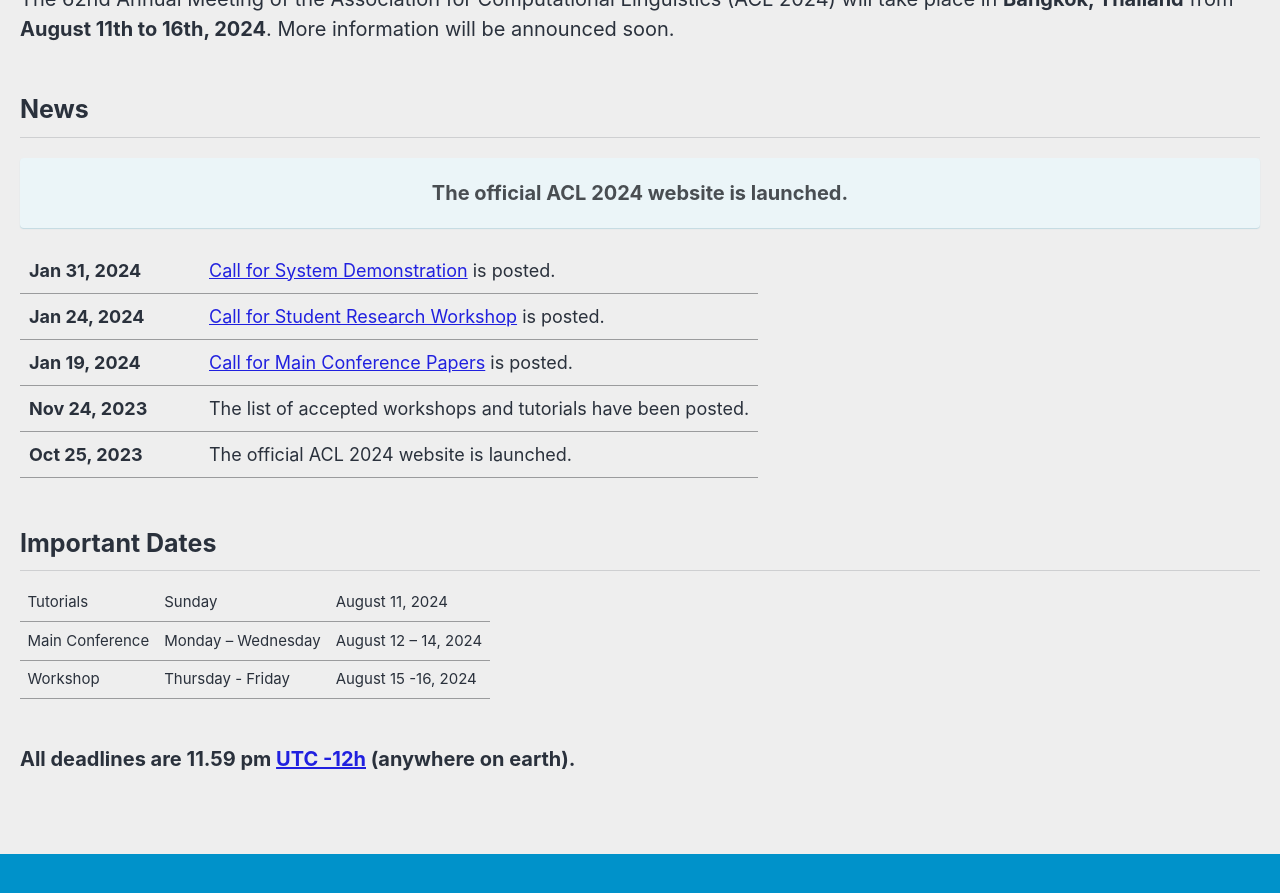
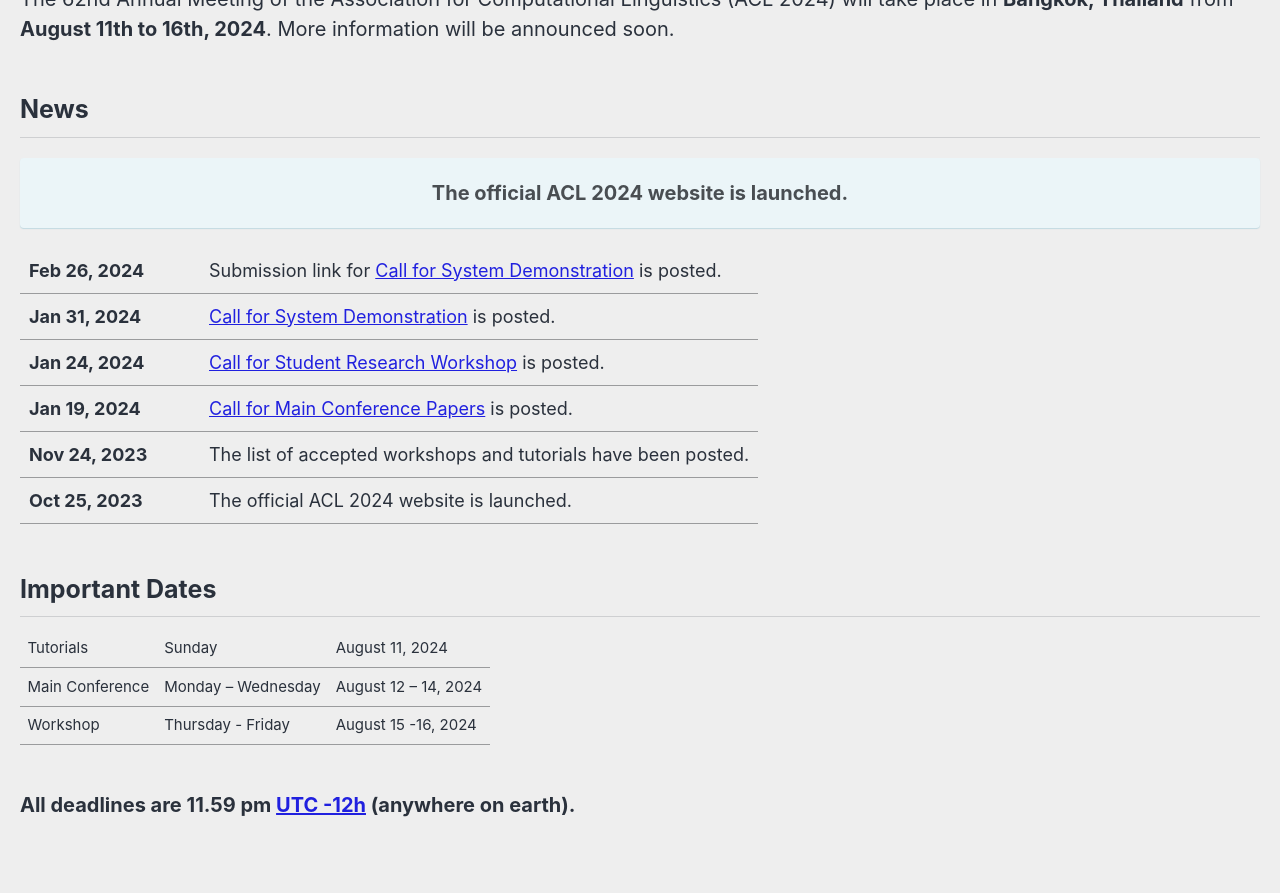
Before and after one commit to acl-org/acl-2024, a Jekyll site: the page built from _pages/home.md, in a window 1280 px wide and 900 px high, scrolled down 577 px. Shown: the top 893 px of the window. Built offline with Jekyll 4.4.1, drawn with Linux system fonts in a browser that asks for light colours; cached includes are drawn as plain includes; nearby versions of some CDN libraries.

Commit message:
Update news

```diff
--- a/_pages/home.md
+++ b/_pages/home.md
@@ -66,6 +66,7 @@
 .news-table { font-size: .9em; table-layout: fixed; }
 .news-table tr td:nth-child(1) { font-weight: bold; width: 10em; }
 </style>
+| Feb 26, 2024 | Submission link for [Call for System Demonstration](/calls/system_demonstration) is posted.
 | Jan 31, 2024 | [Call for System Demonstration](/calls/system_demonstration) is posted.
 | Jan 24, 2024 | [Call for Student Research Workshop](/calls/student_research_workshop) is posted.
 | Jan 19, 2024 | [Call for Main Conference Papers](/calls/main_conference_papers) is posted.
```
